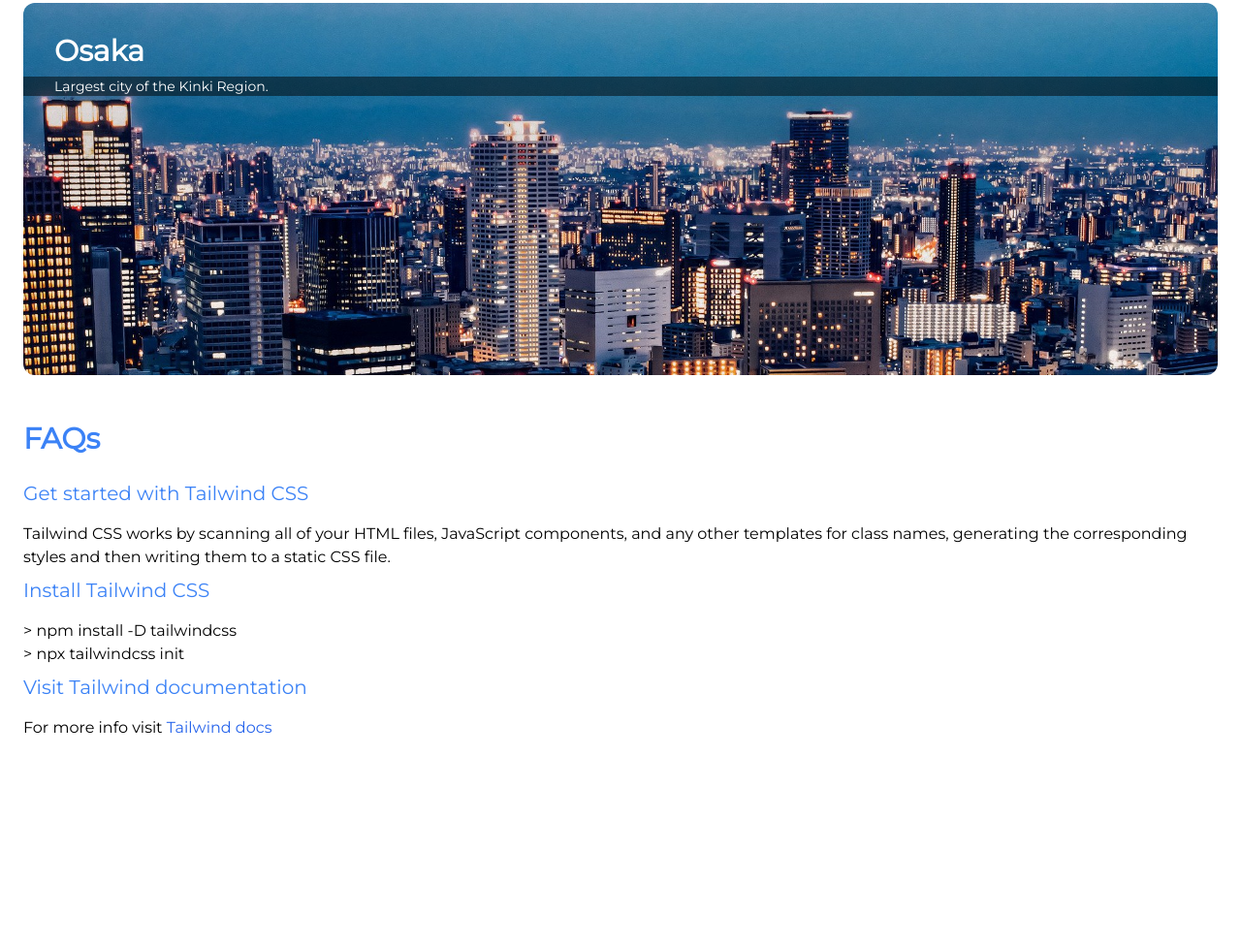
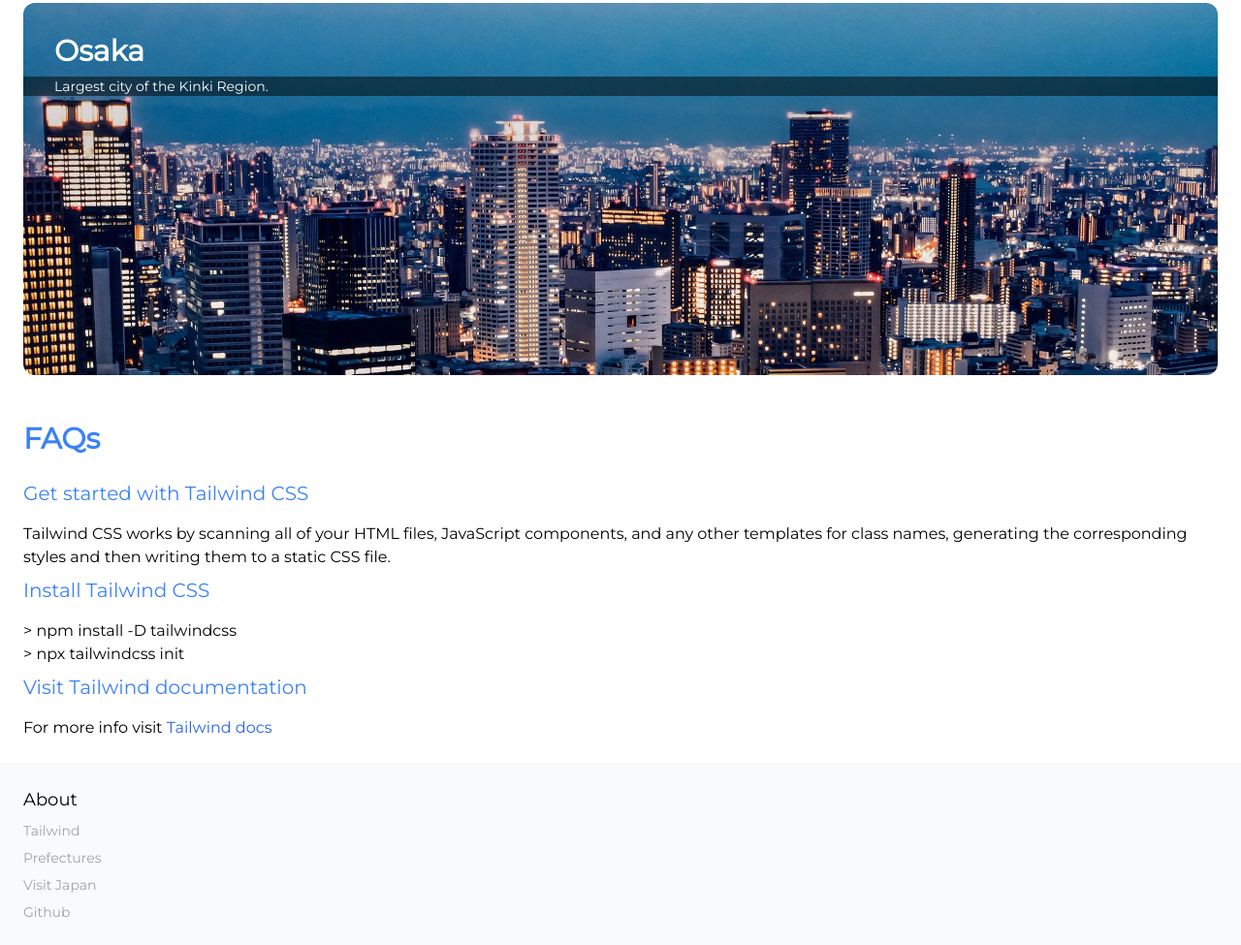
Before and after one commit to kuro-vale/japan-tailwindcss, a website: page src/index.html in a window 1280 px wide. Shown: the part 2173-3148 px from the top of the page at 97% size. Before the commit the page ends 2960 px from the top, so only its background shows below. Drawn offline with Linux system fonts and the light colour scheme.

Commit message:
Create footer

```diff
--- a/src/index.html
+++ b/src/index.html
@@ -121,10 +121,16 @@
             <p class="pt-2">> npm install -D tailwindcss<br>> npx tailwindcss init</p>
             <p class="text-xl font-medium text-blue-500">Visit Tailwind documentation</p>
             <p class="pt-2">For more info visit <a class="text-blue-600"
-                    href="https://tailwindcss.com/docs/installation">Tailwind docs</a></p>
+                    href="https://tailwindcss.com/docs/installation" target="_blank">Tailwind docs</a></p>
         </div>
     </div>
-    <footer></footer>
+    <footer class="w-full h-auto bg-gray-50 p-6 space-y-2">
+        <p class="text-lg">About</p>
+        <p class="text-sm text-gray-400"><a href="https://tailwindcss.com/" target="_blank">Tailwind</a></p>
+        <p class="text-sm text-gray-400"><a href="#prefectures">Prefectures</a></p>
+        <p class="text-sm text-gray-400"><a href="https://www.japan-guide.com/" target="_blank">Visit Japan</a></p>
+        <p class="text-sm text-gray-400"><a href="https://github.com/kuro-vale" target="_blank">Github</a></p>
+    </footer>
 
 </body>
 
```
Also changed, not shown: dist/output.css.
